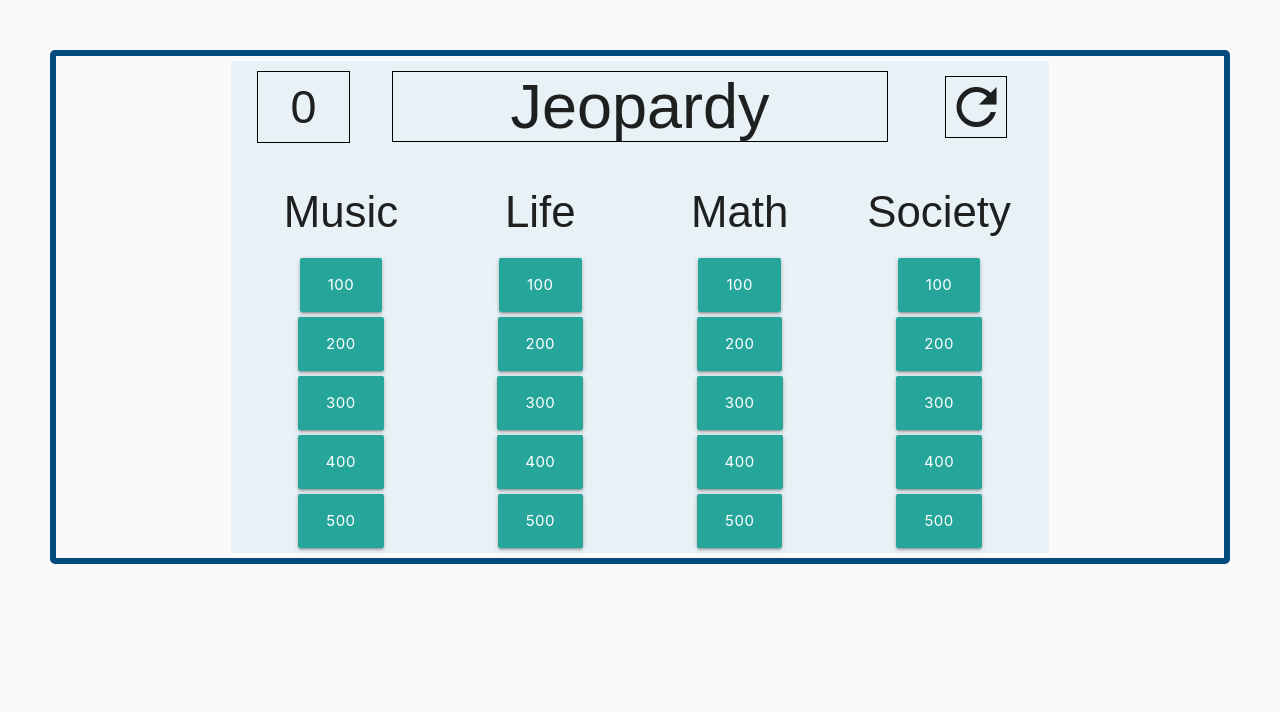
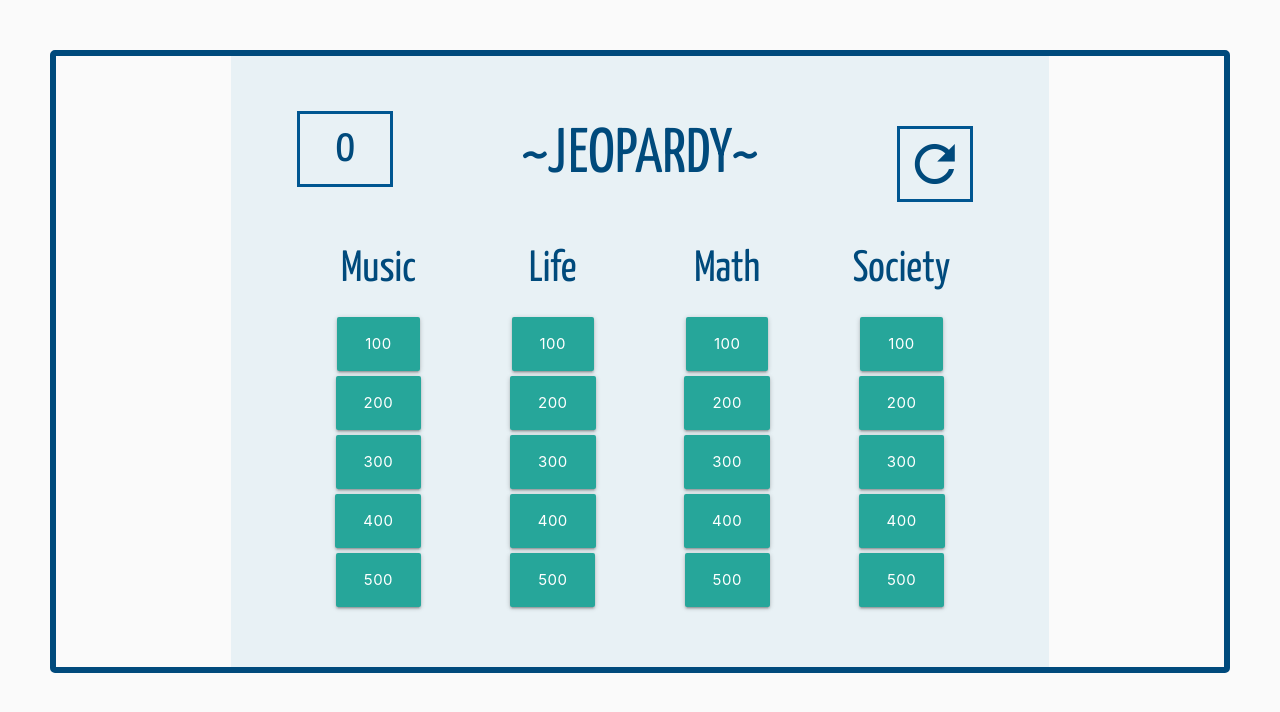
Before and after one commit to Dlee46/Project_1_Jeopardy, a plain HTML site: page index.html in a window 1280 px wide. Drawn offline with nearby package versions, Linux system fonts and the light colour scheme.

Commit message:
testing hide

```diff
--- a/CSS/style.css
+++ b/CSS/style.css
@@ -4,10 +4,12 @@ body{
     border: 6px solid #004a7c;
     border-radius: 5px;
     font-family: 'Yanone Kaffeesatz', sans-serif;
+    color: #004a7c;
 
 }
 .container{
-    background: #e8f1f5
+    background: #e8f1f5;
+    padding: 50px;
 }
 .row{
     text-align: center;
@@ -19,13 +21,21 @@ button{
 }
 #score{
     font-size: 35pt;
-    margin: 10px;
-    border: 1px solid black;
+    margin: 0px;
+    border: 3px solid#005691;
 }
 h1{
-    border: 1px solid black;
     margin: 10px;
 }
 i{
-    border: 1px solid black;
+    border: 3px solid #005691;
+    padding: 5px;
 }
+@media only screen and (max-width: 600px) {
+    body {
+        width: 30vmin;
+    }
+}
+/* #jeopardyName {
+    width: 400px;
+} */
--- a/JS/main.js
+++ b/JS/main.js
@@ -1,4 +1,5 @@
 $(document).ready(function () {
+    // $('h1').prepend('<img id="jeopardyName" src="http://www.myatltv.com/shows/jeopardy/jeopardy_logo.jpg" />')
     let total = 0
     $('#modal1').modal()
     $('#que1 input').on('change', function () {
@@ -9,6 +10,9 @@ $(document).ready(function () {
         else {
             total = total - 100;
         }
+        $('#modal1').on('click', function () {
+                console.log($(this).hide());
+                })
         $('#score').html(total)
         // $("#modal1").modal('close')
     })
--- a/index.html
+++ b/index.html
@@ -5,6 +5,7 @@
     <meta charset="UTF-8">
     <meta name="viewport" content="width=device-width, initial-scale=1.0">
     <meta http-equiv="X-UA-Compatible" content="ie=edge">
+    <link href="https://fonts.googleapis.com/css?family=Yanone+Kaffeesatz" rel="stylesheet">
     <link href="https://fonts.googleapis.com/icon?family=Material+Icons" rel="stylesheet">
     <link rel="stylesheet" href="https://cdnjs.cloudflare.com/ajax/libs/materialize/1.0.0-beta/css/materialize.min.css">
     <link rel="stylesheet" href="CSS/style.css">
@@ -21,7 +22,7 @@
                 </p>
             </div>
             <div class="col s12 m4 l8">
-                <h1>Jeopardy</h1>
+                <h1>~JEOPARDY~</h1>
             </div>
             <div class="col s12 m4 l2">
                 <p>
```
